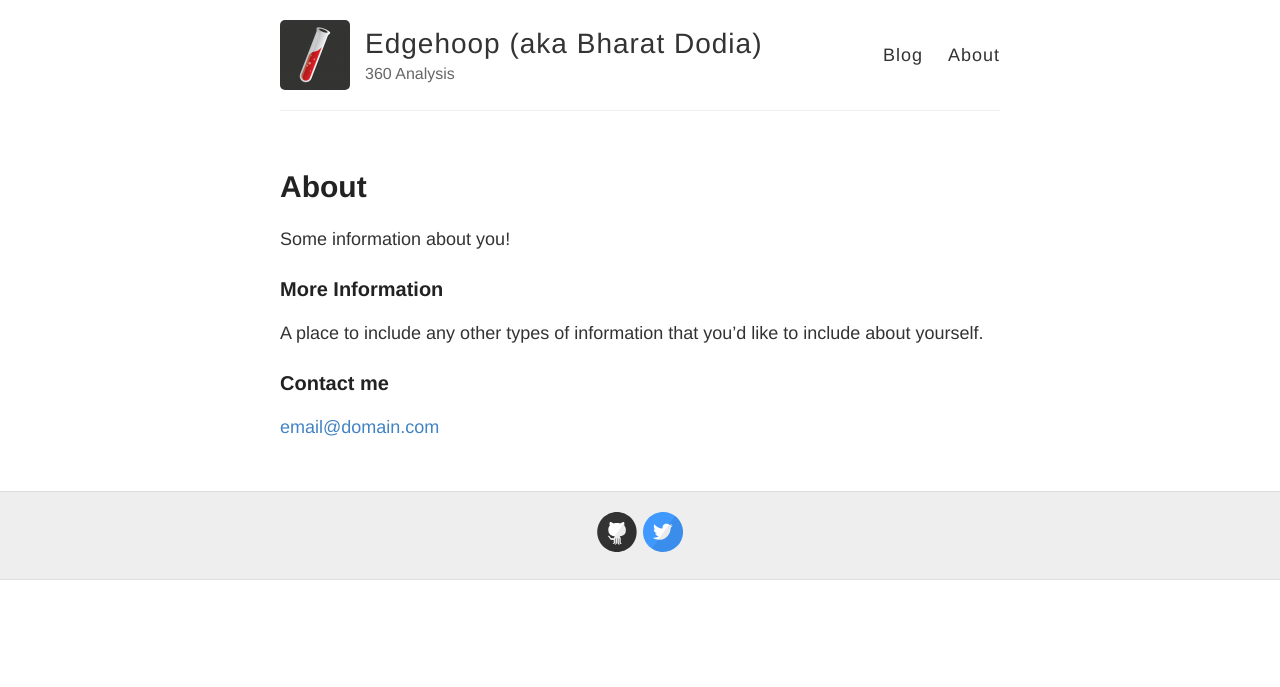
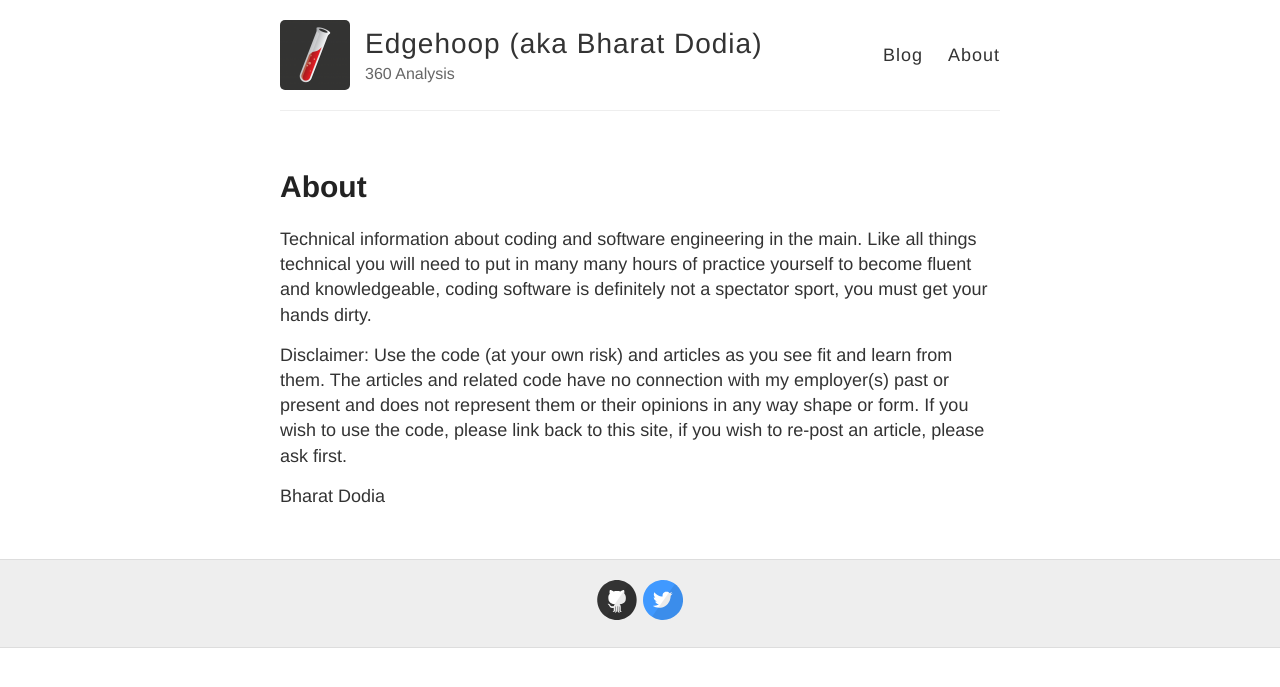
Before and after one commit to bdodia/bdodia.github.io, a Jekyll site: the page built from about.md, in a window 1280 px wide. Shown: the top 687 px of the page. Built offline with Jekyll 4.4.1, drawn with Linux system fonts in a browser that asks for light colours.

Commit message:
Update about.md

```diff
--- a/about.md
+++ b/about.md
@@ -4,12 +4,8 @@ title: About
 permalink: /about/
 ---
 
-Some information about you!
+Technical information about coding and software engineering in the main. Like all things technical you will need to put in many many hours of practice yourself to become fluent and knowledgeable, coding software is definitely not a spectator sport, you must get your hands dirty.
 
-### More Information
+Disclaimer: Use the code (at your own risk) and articles as you see fit and learn from them. The articles and related code have no connection with my employer(s) past or present and does not represent them or their opinions in any way shape or form. If you wish to use the code, please link back to this site, if you wish to re-post an article, please ask first.
 
-A place to include any other types of information that you'd like to include about yourself.
-
-### Contact me
-
-[email@domain.com](mailto:email@domain.com)
+Bharat Dodia
```
